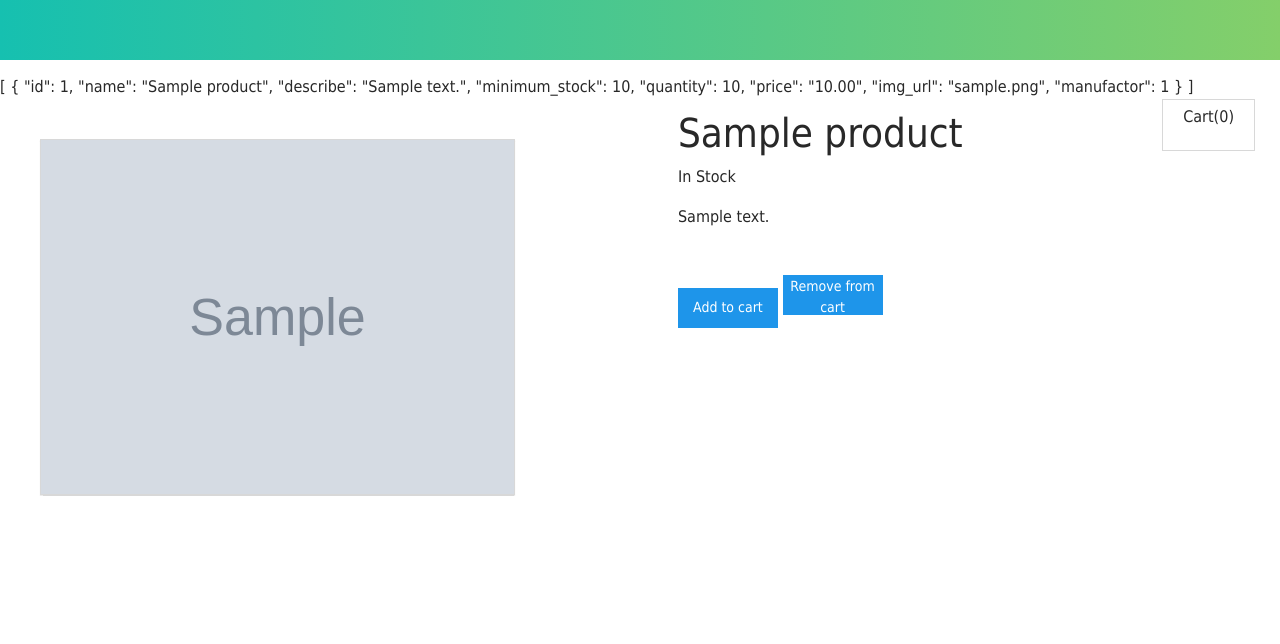
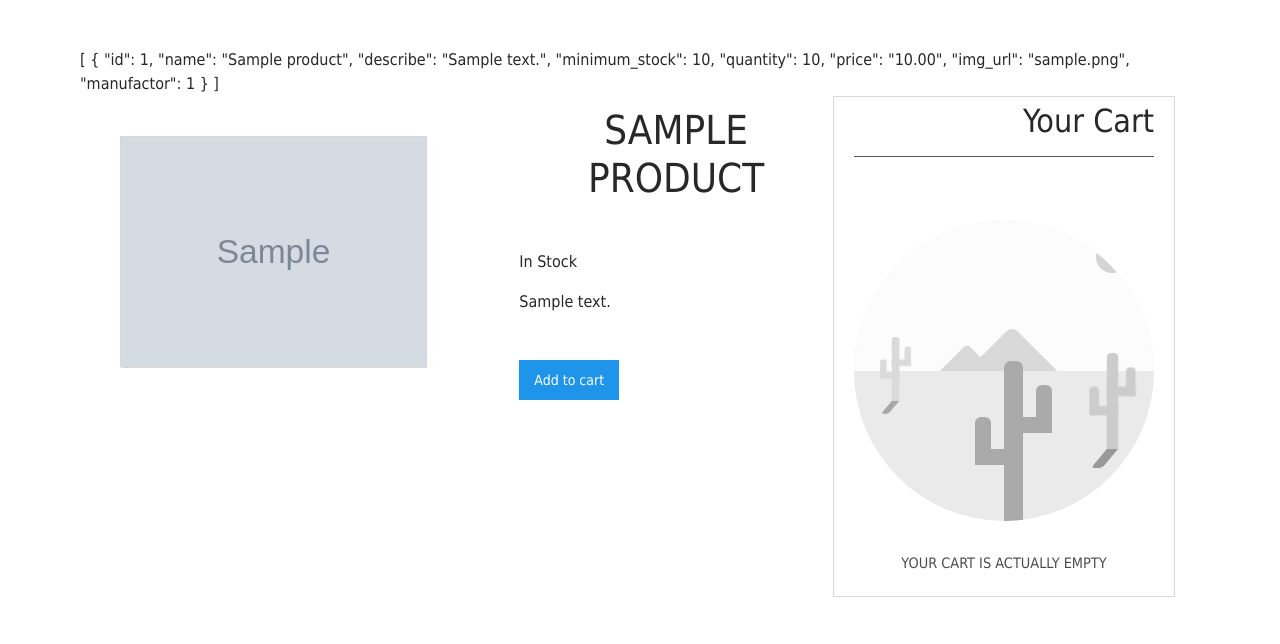
Before and after one commit to somjukss/projectDistributor, a Django app: page /products/index/ in a window 1280 px wide. Shown: the top 644 px of the page. Run offline with Django 3.2, Linux system fonts and the light colour scheme; tables that the repository leaves empty hold one stand-in row (values such as "Sample post"); grey boxes marked "Sample" are stand-in pictures; some libraries are stand-ins or nearby versions.

Commit message:
cart with calculate price

```diff
--- a/products/templates/products/index.html
+++ b/products/templates/products/index.html
@@ -8,83 +8,7 @@
     <meta http-equiv="X-UA-Compatible" content="ie=edge">
     <title>Document</title>
     <link rel="stylesheet" href="{% static 'css/bootstrap.min.css' %}">
-    <style>
-        body {
-  font-family: tahoma;
-  color: #282828;
-  margin: 0px;
-}
-
-.nav-bar {
-  background: linear-gradient(-90deg, #84CF6A, #16C0B0);
-  height: 60px;
-  margin-bottom: 15px;
-}
-
-.product {
-  display: flex;
-}
-
-img {
-  border: 1px solid #d8d8d8;
-  width: 70%;
-  margin: 40px;
-  box-shadow: 0px .5px 1px #d8d8d8;
-}
-
-.product-image {
-  flex-basis: 700px;
-}
-
-.product-info {
-  margin-top: 10px;
-  flex-basis: 500px;
-}
-
-.color-box {
-  width: 40px;
-  height: 40px;
-  margin-top: 5px;
-}
-
-.cart {
-  margin-right: 25px;
-  float: right;
-  border: 1px solid #d8d8d8;
-  padding: 5px 20px;
-}
-
-button {
-  margin-top: 30px;
-  border: none;
-  background-color: #1E95EA;
-  color: white;
-  height: 40px;
-  width: 100px;
-  font-size: 14px;
-}
-
-.disabledButton {
-  background-color: #d8d8d8;
-}
-
-.review-form {
-  width: 30%;
-  padding: 20px;
-  border: 1px solid #d8d8d8;
-}
-
-input {
-  width: 100%;
-  height: 25px;
-  margin-bottom: 20px;
-}
-
-textarea {
-  width: 100%;
-  height: 60px;
-}
-    </style>
+    <link rel="stylesheet" href="{% static 'css/style.css' %}">
 </head>
 <body>
 
@@ -95,20 +19,76 @@ textarea {
 
 <div id="app">
     [[info]]
+    <div class="col-dx">
       <div class="cart">
-    <p>Cart([[ cart.length ]])</p>
+        <h2>Your Cart</h2>
+        <table class="cart-list" v-if="cart.length">
+          <thead>
+            <tr>
+              <th class="head-title">Product</th>
+              <th class="head-price">Price</th>
+              <th class="head-quantity">Quantity</th>
+              <th class="head-total">Total</th>
+            </tr>
+          </thead>
+          <tbody>
+            <tr class="cart-item" v-for="(item, id) in cart" :key="'id-' + id">
+              <td>
+                <h4 class="title">[[ item.name ]]</h4>
+              </td>
+              <td>
+                <div class="price">[[ item.price ]]</div>
+              </td>
+              <td>
+                <div class="quantity">
+                   [[ item.quantity ]]<span class="qty-handler"><span @click="add(item)">+</span><span @click="sub(item)">-</span></span></div>
+              </td>
+              <td>
+                <div class="total">[[ item.price * item.quantity ]]</div>
+              </td>
+            </tr>
+          </tbody>
+          <tfoot>
+            <tr>
+              <th colspan="3">
+                <h4 class="total-title">Total</h4>
+              </th>
+              <th>[[ total ]]</th>
+            </tr>
+          </tfoot>
+        </table>
+        <div class="empty-contents" v-else="v-else">
+          <div class="draw">
+            <div class="cactus">
+              <div class="arm"></div>
+              <div class="arm"></div>
             </div>
+            <div class="cactus">
+              <div class="arm"></div>
+              <div class="arm"></div>
+            </div>
+            <div class="cactus">
+              <div class="arm"></div>
+              <div class="arm"></div>
+            </div>
+            <div class="sky">
+              <div class="montain"></div>
+              <div class="montain two"></div>
+              <div class="sun"></div>
+            </div>
+          </div>
+          <p class="no-items-text">Your cart is actually empty</p>
+        </div>
+      </div>
+    </div>
+
   <product v-for="product in info"
-           :name="product.name"
            :key="product.id"
-           :product_id= "product.id"
-           :price="product.price"
-           :describe="product.describe"
-           :quantity="product.quantity"
-           :img_url="product.img_url"
+           :product="product"
            @add-to-cart="updateCart"
-           @remove-from-cart="removeItem">
+           >
   </product>
+
 </div>
 
 <script src="https://unpkg.com/axios/dist/axios.min.js"></script>
@@ -122,12 +102,7 @@ textarea {
     Vue.component('product', {
         delimiters: ['[[', ']]'],
     props: {
-            product_id:null,
-            name: null,
-            describe: null,
-            price: null,
-            quantity: null,
-            img_url: null,
+            product:null,
     },
     template: `
      <div class="product">
@@ -137,21 +112,16 @@ textarea {
         </div>
 
         <div class="product-info">
-            <h1>[[ name ]]</h1>
+            <h1>[[ product.name ]]</h1>
             <p v-if="inStock">In Stock</p>
             <p v-else>Out of Stock</p>
-            <p>[[describe]]</p>
+            <p>[[product.describe]]</p>
 
             <button v-on:click="addToCart"
               :disabled="!inStock"
               :class="{ disabledButton: !inStock }"
               >
             Add to cart
-            </button>
-
-            <button @click="removeFromCart"
-              >
-            Remove from cart
             </button>
 
          </div>
@@ -165,21 +135,15 @@ textarea {
 
       methods: {
         addToCart: function() {
-            this.$emit('add-to-cart', this.product_id)
+            this.$emit('add-to-cart', this.product)
         },
-        updateProduct: function(index) {
-            this.selectedVariant = index
-        },
-        removeFromCart: function() {
-             this.$emit('remove-from-cart', this.product_id)
-        }
       },
       computed: {
           image(){
-              return this.img_url
+              return this.product.img_url
           },
           inStock(){
-              return this.quantity
+              return this.product.quantity
           }
       }
   })
@@ -190,7 +154,8 @@ textarea {
       data: {
           info: null,
         premium: true,
-        cart: []
+        cart: [],
+          total: 0,
       },
       mounted () {
     axios
@@ -198,25 +163,55 @@ textarea {
       .then(response => (this.info = response.data.products))
   },
       methods: {
-        updateCart(id) {
-          this.cart.push(id);
+        updateCart(product) {
+            this.total += parseFloat(product.price);
+            let inCart = false;
+            for(let i = 0; i < this.cart.length; i++){
+                if(this.cart[i].id === product.id){
+                    inCart = true;
+                    this.cart[i].quantity+=1;
+                    break;
+                }
+            }
+            if(! inCart){
+                this.cart.push({
+                    id: product.id,
+                    name: product.name,
+                    price: product.price,
+                    quantity: 1
+        });
+      }
             for (var i=0; i<this.info.length; i++){
-              if(this.info[i].id === id){
+                if(this.info[i].id === product.id){
                     this.info[i].quantity -= 1;
                 }
             }
         },
-        removeItem(id) {
-            var count = 0;
-          for(var i = this.cart.length - 1; i >= 0; i--) {
-            if (this.cart[i] === id) {
-                count += 1;
-               this.cart.splice(i, 1);
+          add(item){
+      this.total += parseFloat(item.price);
+      item.quantity++;
+      for (var i=0; i<this.info.length; i++){
+          if(this.info[i].id === item.id){
+              this.info[i].quantity -= 1;
           }
       }
-          for(var i=0; i<this.info.length; i++){
-              if(this.info[i].id === id){
-                  this.info[i].quantity += count;
+    },
+          sub(item){
+      this.total -= item.price;
+      if(item.quantity > 1){
+        item.quantity--;
+        for(let i=0; i<this.cart.length; i++) {
+            if(this.cart[i].id === this.info[i].id) {
+                this.info[i].quantity += 1;
+            }
+        }
+      } else{
+        for( let i = 0; i < this.cart.length; i++){
+          if(this.cart[i].id === item.id){
+            this.cart.splice(i, 1);
+            this.info[i].quantity += 1;
+            break;
+          }
         }
       }
     }
--- /dev/null
+++ b/static/css/style.css
@@ -0,0 +1,443 @@
+@import url("https://fonts.googleapis.com/css?family=Open+Sans:300,400,700");
+*, *::before, *::after {
+  box-sizing: border-box;
+}
+
+body {
+  font-family: "Open Sans", sans-serif;
+  -webkit-font-smoothing: antialiased;
+  -moz-osx-font-smoothing: grayscale;
+  font-size: 16px;
+  padding: 3rem;
+  display: flex;
+  justify-content: center;
+}
+
+#app {
+  width: 100%;
+  max-width: 70rem;
+}
+
+h1 {
+  margin: 0 0 3rem;
+  text-transform: uppercase;
+  text-align: center;
+  font-weight: 400;
+}
+
+.grid {
+  display: flex;
+}
+.grid .col-sx,
+.grid .col-dx {
+  width: 50%;
+}
+
+.products {
+  padding: 0 1rem 0 0;
+}
+.products h2 {
+  margin-top: 0;
+  margin-bottom: 2rem;
+  padding-bottom: 1rem;
+  font-weight: 400;
+  border-bottom: 1px solid #555;
+}
+.products .products-list {
+  margin: .5rem 0 0;
+  padding: 0;
+  display: flex;
+  flex-wrap: wrap;
+}
+.products .products-list .product {
+  margin: 0;
+  list-style: none;
+  width: 50%;
+}
+.products .products-list .product:nth-child(odd) {
+  padding-right: 1rem;
+}
+.products .products-list .product:nth-child(even) {
+  padding-left: 1rem;
+}
+.products .products-list .product .box {
+  margin-bottom: 2.15rem;
+  padding: 1rem;
+  text-align: center;
+  box-shadow: 0 0 3px 2px rgba(0, 0, 0, 0.15);
+}
+.products .products-list .product .box:nth-child(even) {
+  margin-left: 0.5rem;
+}
+.products .products-list .product .box .image {
+  display: block;
+  width: 100%;
+  height: 100px;
+  background: #eee;
+  margin-bottom: 1rem;
+}
+.products .products-list .product .box .title {
+  margin-top: 0;
+}
+.products .products-list .product .box button {
+  padding: .35rem .7rem .28rem;
+  border: 0;
+  text-transform: uppercase;
+  font-size: .85em;
+  color: #fff;
+  background: rgba(0, 0, 0, 0.5);
+  box-shadow: 0 18px 10px -10px rgba(0, 0, 0, 0.25);
+  transition: background .4s, box-shadow .4s;
+  cursor: pointer;
+  outline: none;
+}
+.products .products-list .product .box button:hover, .products .products-list .product .box button:focus {
+  background: #000;
+  box-shadow: 0 18px 10px -10px rgba(0, 0, 0, 0);
+}
+
+.cart {
+  padding: 0 0 0 1rem;
+}
+.cart h2 {
+  margin-top: 0;
+  margin-bottom: 2rem;
+  padding-bottom: 1rem;
+  font-weight: 400;
+  text-align: right;
+  border-bottom: 1px solid #555;
+}
+.cart .cart-list {
+  width: 100%;
+  border-collapse: collapse;
+  box-shadow: 0 0 3px 2px rgba(0, 0, 0, 0.15);
+}
+.cart .cart-list tr:nth-child(even) td {
+  background: #eee;
+}
+.cart .cart-list td, .cart .cart-list th {
+  padding: 1rem;
+}
+.cart .cart-list td h3, .cart .cart-list td h4, .cart .cart-list th h3, .cart .cart-list th h4 {
+  margin: 0;
+}
+.cart .cart-list th {
+  font-size: .9em;
+  text-transform: uppercase;
+  text-align: left;
+}
+.cart .cart-list th.head-quantity {
+  text-align: center;
+}
+.cart .cart-list th.head-price, .cart .cart-list th:last-of-type {
+  text-align: right;
+}
+.cart .cart-list th .total-title {
+  text-align: right;
+}
+.cart .cart-list td {
+  background: #f9f9f9;
+}
+.cart .cart-list td .title {
+  font-weight: 400;
+  font-size: .9em;
+}
+.cart .cart-list td .price {
+  text-align: right;
+}
+.cart .cart-list td .quantity {
+  position: relative;
+  padding: 0 1rem;
+  text-align: center;
+}
+.cart .cart-list td .quantity .qty-handler {
+  position: absolute;
+  top: 0;
+  left: 1rem;
+  right: 1rem;
+  bottom: 0;
+  display: flex;
+  justify-content: space-between;
+}
+.cart .cart-list td .quantity .qty-handler span {
+  width: 1rem;
+  height: 1rem;
+  line-height: 16px;
+  text-align: center;
+  background: rgba(0, 0, 0, 0.5);
+  color: #fff;
+  transition: background .4s;
+  cursor: pointer;
+}
+.cart .cart-list td .quantity .qty-handler span:hover {
+  background: #000;
+}
+.cart .cart-list td .quantity .qty-handler span:last-of-type {
+  line-height: 13px;
+}
+.cart .cart-list td .total {
+  text-align: right;
+}
+.cart .draw {
+  position: relative;
+  height: 300px;
+  width: 300px;
+  border-radius: 50%;
+  margin: 4rem auto 2rem;
+  background: #eaeaea;
+  overflow: hidden;
+}
+.cart .draw .cactus {
+  z-index: 1;
+  position: absolute;
+  width: 1.2rem;
+  height: 10rem;
+  border-radius: 7px 7px 0 0;
+  background: currentColor;
+}
+.cart .draw .cactus::before {
+  content: '';
+  position: absolute;
+  left: 0px;
+  bottom: -32px;
+  width: 1.2rem;
+  height: 2rem;
+  -webkit-transform: skew(40deg);
+          transform: skew(40deg);
+  -webkit-transform-origin: top center;
+          transform-origin: top center;
+  border-radius: 0 0 6px 6px;
+  -webkit-animation: lightAngle 8s linear infinite alternate;
+          animation: lightAngle 8s linear infinite alternate;
+}
+.cart .draw .cactus:nth-child(1) {
+  bottom: 0;
+  left: 50%;
+  -webkit-transform: transalteX(-50%);
+          transform: transalteX(-50%);
+  color: #aaa;
+}
+.cart .draw .cactus:nth-child(2) {
+  bottom: 4.5rem;
+  left: 2rem;
+  -webkit-transform: scale(0.4);
+          transform: scale(0.4);
+  color: #dadada;
+}
+.cart .draw .cactus:nth-child(2)::before {
+  background: #a7a7a7;
+}
+.cart .draw .cactus:nth-child(3) {
+  bottom: 2.5rem;
+  right: 2rem;
+  -webkit-transform: scale(0.6);
+          transform: scale(0.6);
+  color: #ccc;
+}
+.cart .draw .cactus:nth-child(3)::before {
+  background: #999999;
+}
+.cart .draw .cactus .arm {
+  position: absolute;
+  width: 3rem;
+  height: 1rem;
+  background: currentColor;
+}
+.cart .draw .cactus .arm::before {
+  position: absolute;
+  bottom: 0;
+  right: 0;
+  content: '';
+  width: 1rem;
+  height: 3rem;
+  background: currentColor;
+  border-radius: 6px 6px 0 0;
+}
+.cart .draw .cactus .arm:first-of-type {
+  top: 35%;
+}
+.cart .draw .cactus .arm:last-of-type {
+  top: 55%;
+  left: -1.8rem;
+}
+.cart .draw .cactus .arm:last-of-type::before {
+  right: auto;
+  left: 0;
+}
+.cart .draw .sky {
+  position: absolute;
+  width: 100%;
+  height: 50%;
+  background: #fcfcfc;
+  overflow: hidden;
+}
+.cart .draw .sky .montain {
+  position: absolute;
+  left: 42%;
+  bottom: -2rem;
+  width: 4rem;
+  height: 4rem;
+  background: #d8d8d8;
+  -webkit-transform: rotate(45deg);
+          transform: rotate(45deg);
+  border-radius: 8px 0 0 0;
+}
+.cart .draw .sky .montain.two {
+  left: 27%;
+  -webkit-transform: rotate(45deg) scale(0.6);
+          transform: rotate(45deg) scale(0.6);
+  background: #d8d8d8;
+}
+.cart .draw .sky .sun {
+  position: absolute;
+  top: 20px;
+  left: -2rem;
+  width: 2rem;
+  height: 2rem;
+  background: #d4d4d4;
+  border-radius: 50%;
+  -webkit-animation: sunWalk 8s linear infinite alternate;
+          animation: sunWalk 8s linear infinite alternate;
+}
+.cart .no-items-text {
+  text-align: center;
+  text-transform: uppercase;
+  font-size: .9em;
+  color: rgba(0, 0, 0, 0.7);
+}
+
+@-webkit-keyframes sunWalk {
+  from {
+    left: -2rem;
+  }
+  to {
+    left: 100%;
+  }
+}
+
+@keyframes sunWalk {
+  from {
+    left: -2rem;
+  }
+  to {
+    left: 100%;
+  }
+}
+@-webkit-keyframes lightAngle {
+  0%, 20% {
+    -webkit-transform: skew(40deg);
+            transform: skew(40deg);
+  }
+  80%, 100% {
+    -webkit-transform: skew(-40deg);
+            transform: skew(-40deg);
+  }
+}
+@keyframes lightAngle {
+  0%, 20% {
+    -webkit-transform: skew(40deg);
+            transform: skew(40deg);
+  }
+  80%, 100% {
+    -webkit-transform: skew(-40deg);
+            transform: skew(-40deg);
+  }
+}
+@media all and (max-width: 768px) {
+  body {
+    padding: 3rem 1rem;
+  }
+
+  .grid {
+    flex-direction: column;
+  }
+  .grid .col-sx,
+  .grid .col-dx {
+    width: 100%;
+  }
+  .grid .products,
+  .grid .cart {
+    padding: 0;
+  }
+  .grid .products {
+    padding-bottom: 2rem;
+  }
+  .grid .cart h2 {
+    text-align: left;
+  }
+}
+body {
+  font-family: tahoma;
+  color: #282828;
+  margin: 0px;
+}
+
+.nav-bar {
+  background: linear-gradient(-90deg, #84CF6A, #16C0B0);
+  height: 60px;
+  margin-bottom: 15px;
+}
+
+.product {
+  display: flex;
+}
+
+img {
+  border: 1px solid #d8d8d8;
+  width: 70%;
+  margin: 40px;
+  box-shadow: 0px .5px 1px #d8d8d8;
+}
+
+.product-image {
+  flex-basis: 700px;
+}
+
+.product-info {
+  margin-top: 10px;
+  flex-basis: 500px;
+}
+
+.color-box {
+  width: 40px;
+  height: 40px;
+  margin-top: 5px;
+}
+
+.cart {
+  margin-right: 25px;
+  float: right;
+  border: 1px solid #d8d8d8;
+  padding: 5px 20px;
+}
+
+button {
+  margin-top: 30px;
+  border: none;
+  background-color: #1E95EA;
+  color: white;
+  height: 40px;
+  width: 100px;
+  font-size: 14px;
+}
+
+.disabledButton {
+  background-color: #d8d8d8;
+}
+
+.review-form {
+  width: 30%;
+  padding: 20px;
+  border: 1px solid #d8d8d8;
+}
+
+input {
+  width: 100%;
+  height: 25px;
+  margin-bottom: 20px;
+}
+
+textarea {
+  width: 100%;
+  height: 60px;
+}
```
Lines whose indentation alone changed are shown as unchanged.
